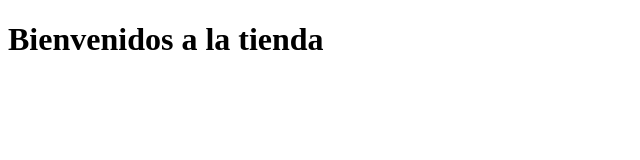
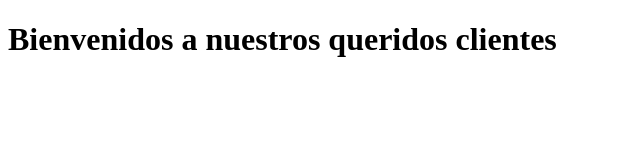
Before and after one commit to Jableed43/182178-front, a plain HTML site: page 4/LC01-ramas-y-merge-en-vivo/inicio/demo-ramas/index.html in a window 1280 px wide. Shown: the whole page, without its empty margins (0-640 px from the left). Drawn offline with Linux system fonts and the light colour scheme.

Commit message:
conflicto desde master

```diff
--- a/4/LC01-ramas-y-merge-en-vivo/inicio/demo-ramas/index.html
+++ b/4/LC01-ramas-y-merge-en-vivo/inicio/demo-ramas/index.html
@@ -5,6 +5,6 @@
     <title>Mi tienda</title>
 </head>
 <body>
-    <h1>Bienvenidos a la tienda</h1>
+    <h1>Bienvenidos a nuestros queridos clientes</h1>
 </body>
 </html>
```
